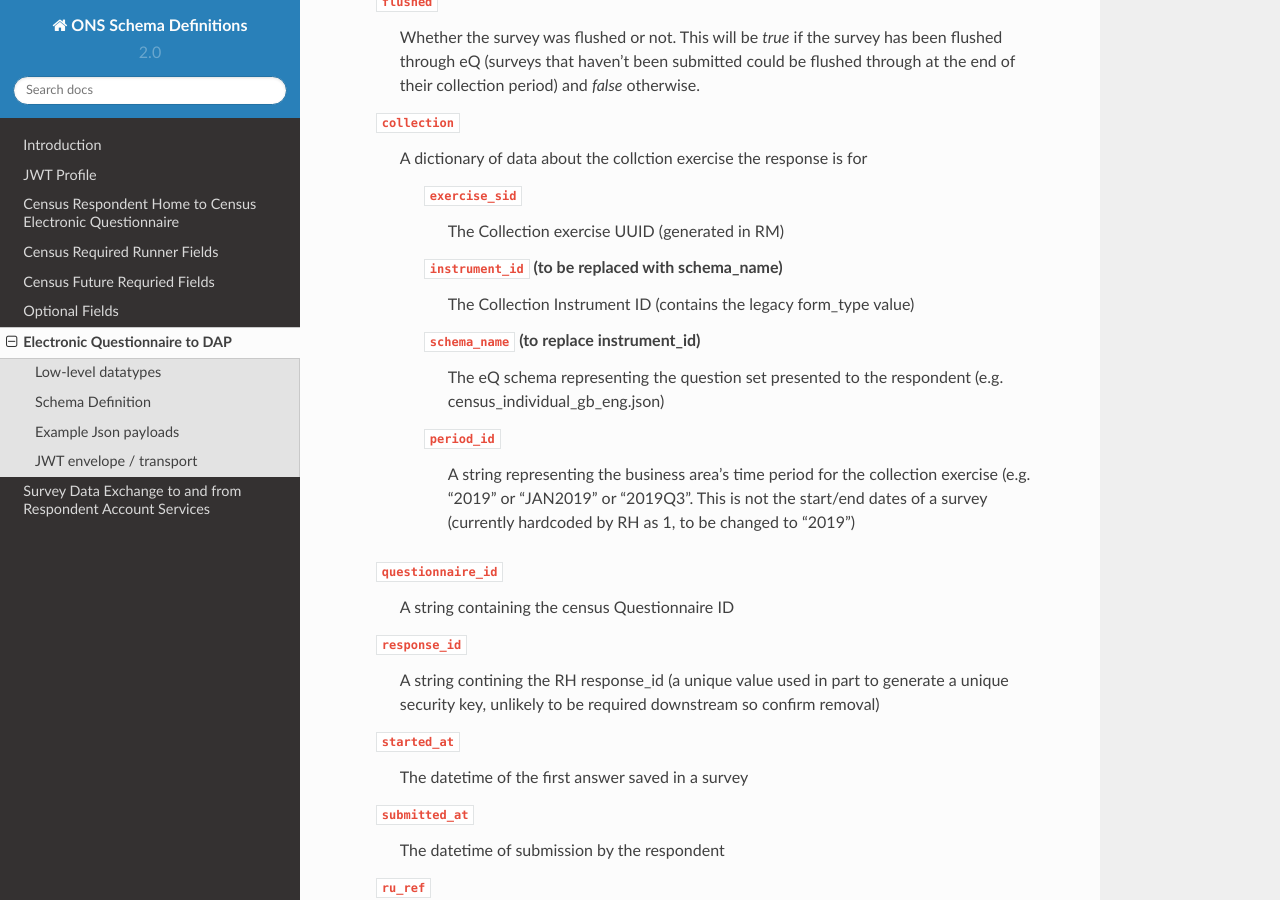
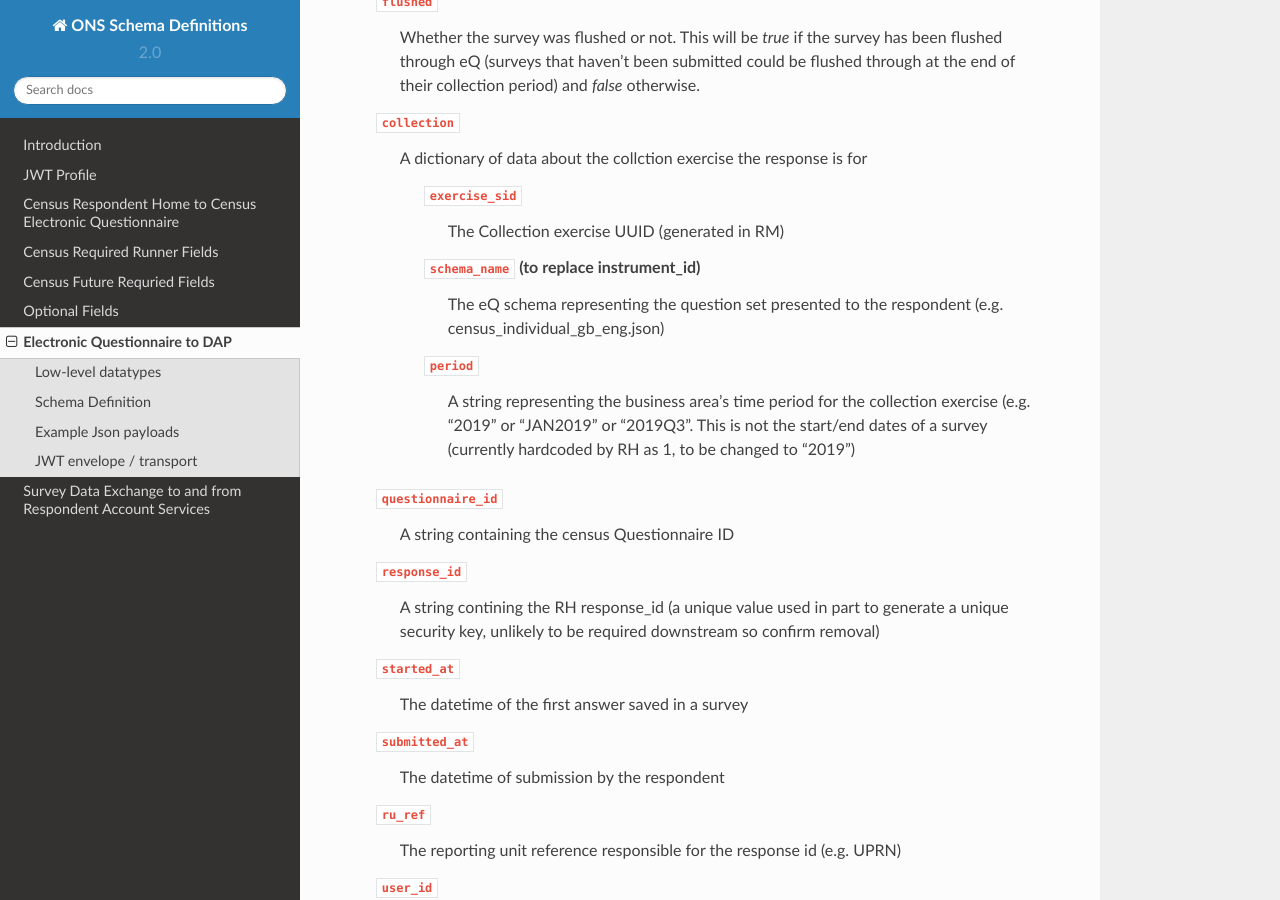
Before and after one commit to ONSdigital/ons-schema-definitions, a Sphinx documentation site: the page built from docs/electronic_questionnaire_to_dap.rst, in a window 1280 px wide and 900 px high, scrolled down 1465 px. Built offline with Sphinx 7.4.7 and the Read the Docs theme 2.0.0, drawn with Linux system fonts in a browser that asks for light colours.

Commit message:
minor changes

```diff
--- a/docs/electronic_questionnaire_to_dap.rst
+++ b/docs/electronic_questionnaire_to_dap.rst
@@ -44,11 +44,9 @@ Schema Definition
 
         ``exercise_sid``
           The Collection exercise UUID (generated in RM)
-        ``instrument_id`` (to be replaced with schema_name)
-          The Collection Instrument ID (contains the legacy form_type value)
         ``schema_name`` (to replace instrument_id)
           The eQ schema representing the question set presented to the respondent (e.g. census_individual_gb_eng.json)
-        ``period_id``
+        ``period``
           A string representing the business area's time period for the collection exercise (e.g. "2019" or "JAN2019" or "2019Q3". This is not the start/end dates of a survey (currently hardcoded by RH as 1, to be changed to "2019")
 
   ``questionnaire_id``
@@ -106,7 +104,7 @@ Example Json payloads
         "collection": {
             "exercise_sid": "9ced8dc9-f2f3-49f3-95af-2f3ca0b74ee3",
             "schema_name": "census_individual_gb_eng.json",
-            "period_id": "2019"
+            "period": "2019"
         },
         "metadata": {
             "display_address": "68 Argile Avenue, Bath"
```
